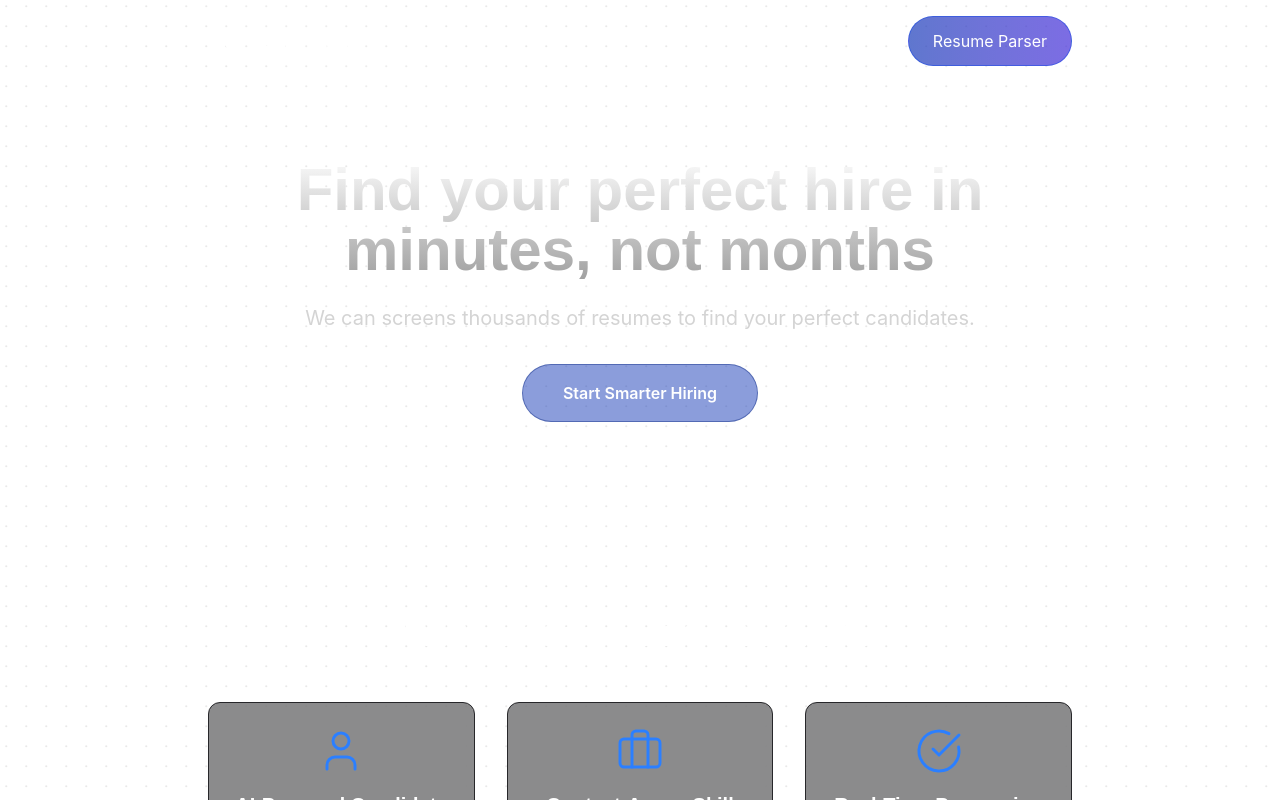
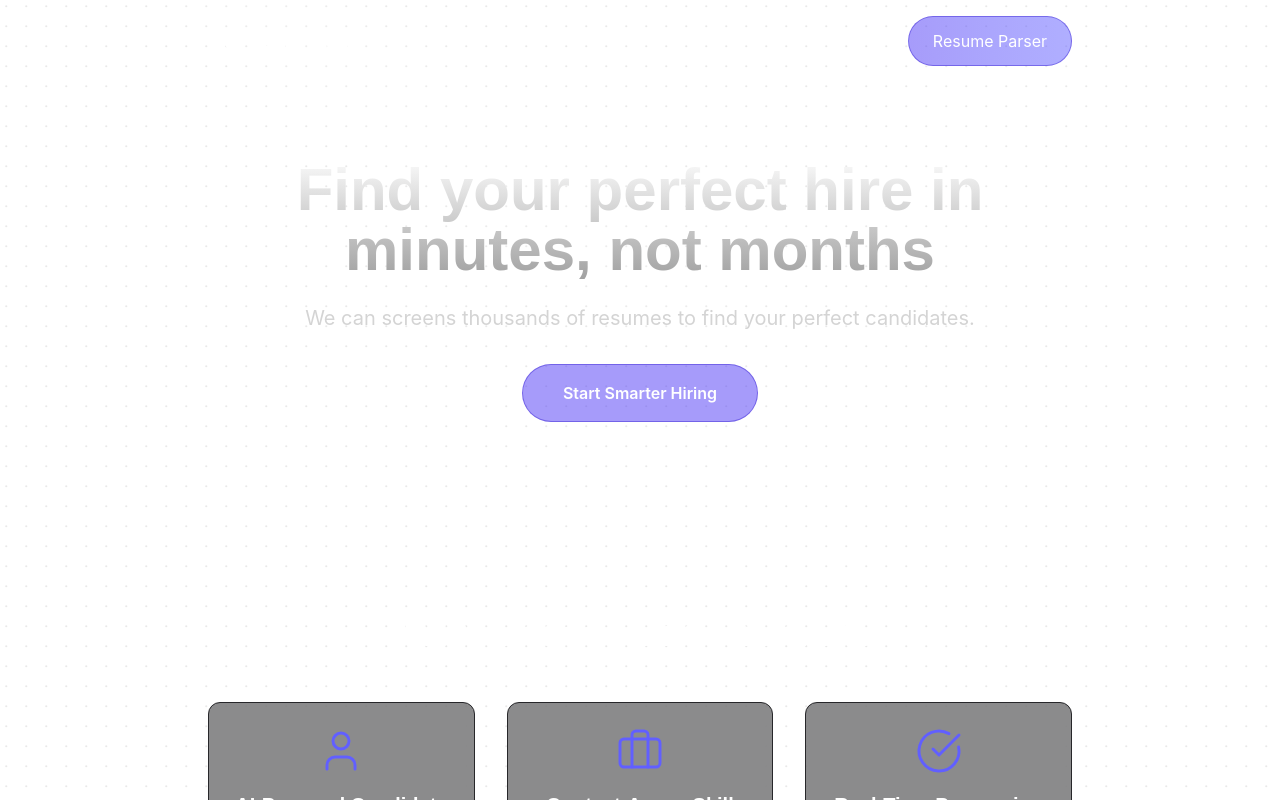
Before and after one commit to Glanisha/ScreenSmart, a React (Vite) app in the folder frontend/: page / in a window 1280 px wide. Shown: the top 800 px of the page. Built offline with nearby package versions, Linux system fonts and the light colour scheme.

Commit message:
Completed landing

```diff
--- a/frontend/src/components/FeatureSection.jsx
+++ b/frontend/src/components/FeatureSection.jsx
@@ -44,7 +44,7 @@ function FeatureSection() {
             >
               <div className="mb-4 flex justify-center">
                 <feature.icon
-                  className="w-12 h-12 text-blue-500"
+                  className="w-12 h-12 text-indigo-500"
                   strokeWidth={1.5}
                 />
               </div>
--- a/frontend/src/components/Navbar.jsx
+++ b/frontend/src/components/Navbar.jsx
@@ -16,11 +16,11 @@ const NavBar = () => {
             onClick={() => navigate("/resume-parser")}
             whileHover={{ scale: 1.05 }}
             whileTap={{ scale: 0.95 }}
-            className="bg-gradient-to-r from-blue-800/70 to-indigo-700/70 text-white
+            className="bg-gradient-to-r from-indigo-600/50 to-indigo-500/50 text-white
                 px-6 py-3 rounded-full
                 transition duration-300 font-inter
-                border border-blue-700/50 hover:border-indigo-500/80
-                hover:shadow-md hover:shadow-blue-900/30"
+                border border-indigo-700/50 hover:border-indigo-500/80
+                hover:shadow-md hover:shadow-indigo-600/30"
           >
             <span className="relative z-10">Resume Parser</span>
           </motion.button>
--- a/frontend/src/pages/Landing.jsx
+++ b/frontend/src/pages/Landing.jsx
@@ -47,10 +47,10 @@ function Landing() {
           onClick={() => navigate("/resume-parser")}
           whileHover={{ scale: 1.05, y: -5 }}
           whileTap={{ scale: 0.95 }}
-          className="bg-blue-800/50 hover:bg-blue-800/70 text-white font-semibold
+          className="bg-indigo-600/50 hover:bg-indigo-500/70 text-white font-semibold
           py-4 px-10 rounded-full transition duration-300
           relative z-10 font-inter
-          border border-blue-900/50 font-xl"
+          border border-indigo-700/50 font-xl"
         >
           Start Smarter Hiring
         </motion.button>
```
Also changed, not shown: 1 other file (tests, documents, lock files or other folders).
